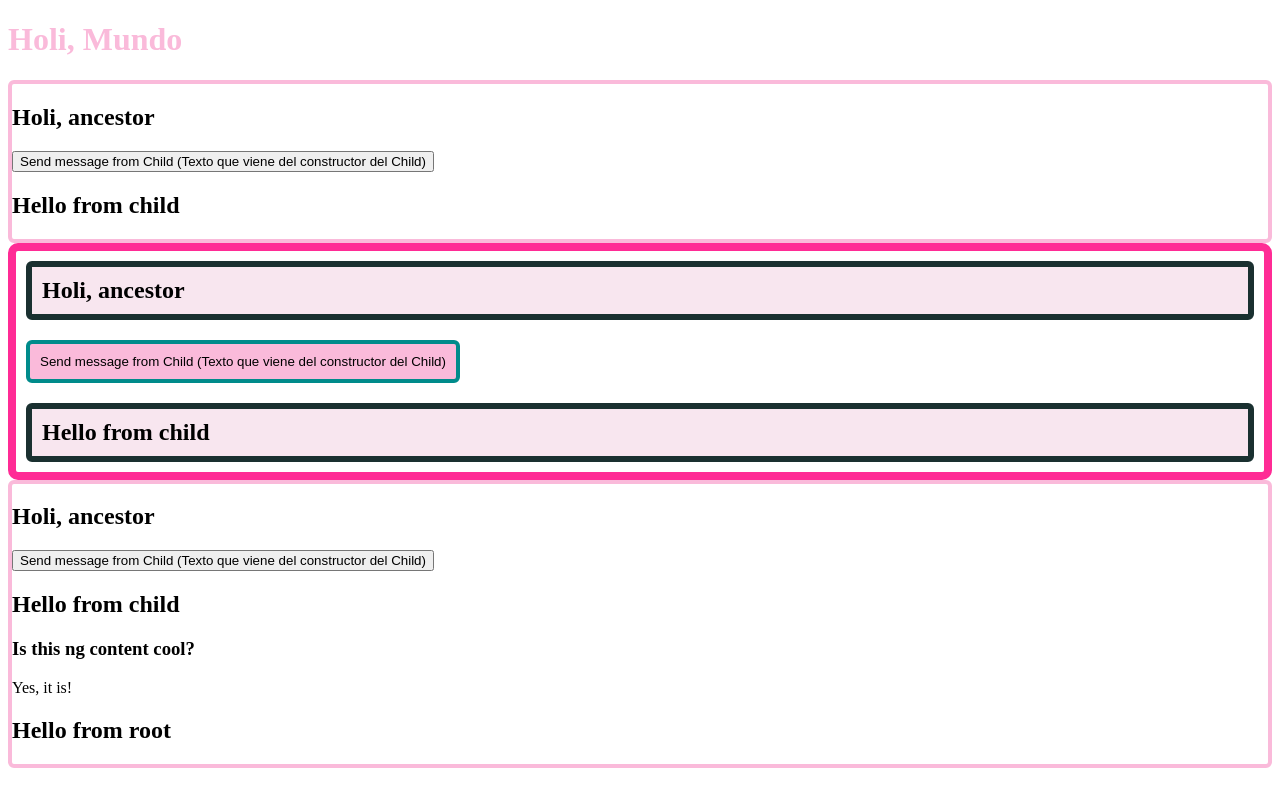
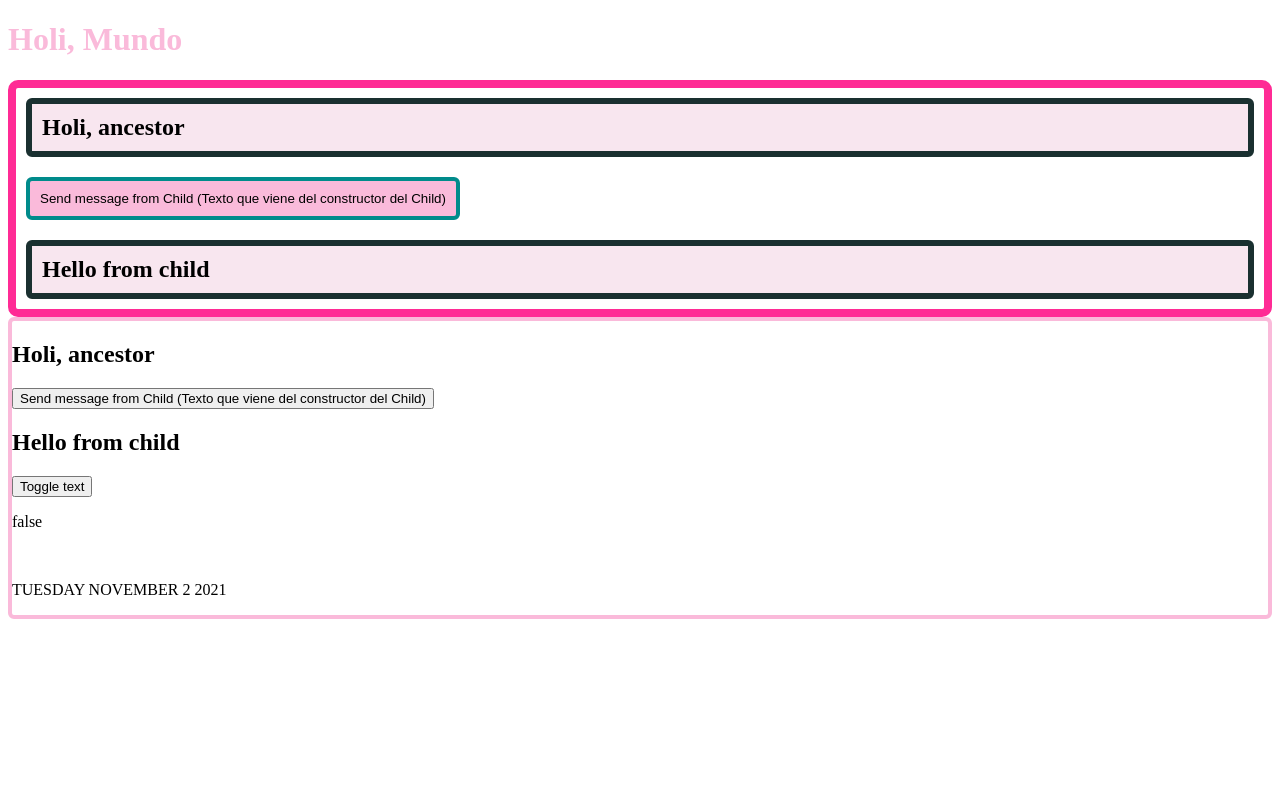
Before and after one commit to adrianaDTS/fcc-ng-test, an Angular app: page / in a window 1280 px wide. Built offline with nearby package versions, Linux system fonts and the light colour scheme.

Commit message:
:sparkles: Add boilerplate for custom pipe

```diff
--- a/package.json
+++ b/package.json
@@ -19,6 +19,7 @@
     "@angular/platform-browser": "~11.2.4",
     "@angular/platform-browser-dynamic": "~11.2.4",
     "@angular/router": "~11.2.4",
+    "debug": "^4.3.2",
     "rxjs": "~6.6.0",
     "tslib": "^2.0.0",
     "zone.js": "~0.11.3"
--- a/src/app/app.component.html
+++ b/src/app/app.component.html
@@ -1,7 +1,15 @@
 <app-hello-world></app-hello-world>
 <app-parent></app-parent>
 <app-child>
-  <h3 question>Is this ng content cool?</h3>
+  <!-- <h3 question>Is this ng content cool?</h3>
   <p answer>Yes, it is!</p>
-  <h2>Hello from root</h2>
+  <h2>Hello from root</h2> -->
+  <button (click)="toggleText($event)">Toggle text</button>
+  <p>{{ showText }}</p>
+  <br />
+  <p>{{ todaysDate | date: 'EEEE MMMM d y' | uppercase }}</p>
+  <!-- Pipes are only executed when pure changes are detected
+    (a change of a primitive input value such as string, number,
+    boolean or symbol, or a change in an object reference, such as date,
+    array, function or object) -->
 </app-child>
--- a/src/app/app.component.ts
+++ b/src/app/app.component.ts
@@ -7,10 +7,12 @@ import { Component, OnDestroy, OnInit } from '@angular/core';
 })
 export class AppComponent implements OnInit, OnDestroy {
   intervalSub: any;
+  showText: Boolean = false;
+  todaysDate = new Date();
 
   ngOnInit() {
     this.intervalSub = setInterval(() => {
-      console.log('Hello from ngOnInit');
+      // console.log('Hello from ngOnInit');
     }, 1000);
   }
 
@@ -21,4 +23,15 @@ export class AppComponent implements OnInit, OnDestroy {
       clearInterval(this.intervalSub);
     }
   }
+
+  /*Passing arguments in the methods can be very useful when submitting forms
+  or looping through arrays, and you need to access a specific element  */
+  toggleText(event: any): void {
+    this.showText = !this.showText;
+    console.log(event);
+  }
+
+  /* The context of a template statement can be the component class instance,
+  or the template. Becaouse of this, template statements can't refer
+  to anything in the global namespace, such 'window' or 'document'*/
 }
--- a/src/app/app.module.ts
+++ b/src/app/app.module.ts
@@ -8,13 +8,15 @@ import { AppComponent } from './app.component';
 import { HelloWorldComponent } from './hello-world.component';
 import { ParentComponent } from './parent/parent.component';
 import { ChildComponent } from './child/child.component';
+import { GreetingsPipePipe } from './greetings-pipe.pipe';
 
 @NgModule({
   declarations: [
     AppComponent,
     HelloWorldComponent,
     ParentComponent,
-    ChildComponent
+    ChildComponent,
+    GreetingsPipePipe
   ],
   imports: [
     BrowserModule,
--- /dev/null
+++ b/src/app/greetings-pipe.pipe.ts
@@ -0,0 +1,12 @@
+import { Pipe, PipeTransform } from '@angular/core';
+
+@Pipe({
+  name: 'greetingsPipe'
+})
+export class GreetingsPipePipe implements PipeTransform {
+
+  transform(value: unknown, ...args: unknown[]): unknown {
+    return null;
+  }
+
+}
--- a/src/app/parent/parent.component.html
+++ b/src/app/parent/parent.component.html
@@ -1,7 +1,5 @@
 <!-- <app-child [childMessage]="'Vengo del template del Parent'"></app-child> -->
 
-<app-child (messageEvent)="receiveMessage($event)"></app-child>
-
 <div class="theme-light">
-  <app-child class="active"></app-child>
+  <app-child (messageEvent)="receiveMessage($event)" class="active"></app-child>
 </div>
```
Also changed, not shown: 2 other files (tests, documents, lock files or other folders).
